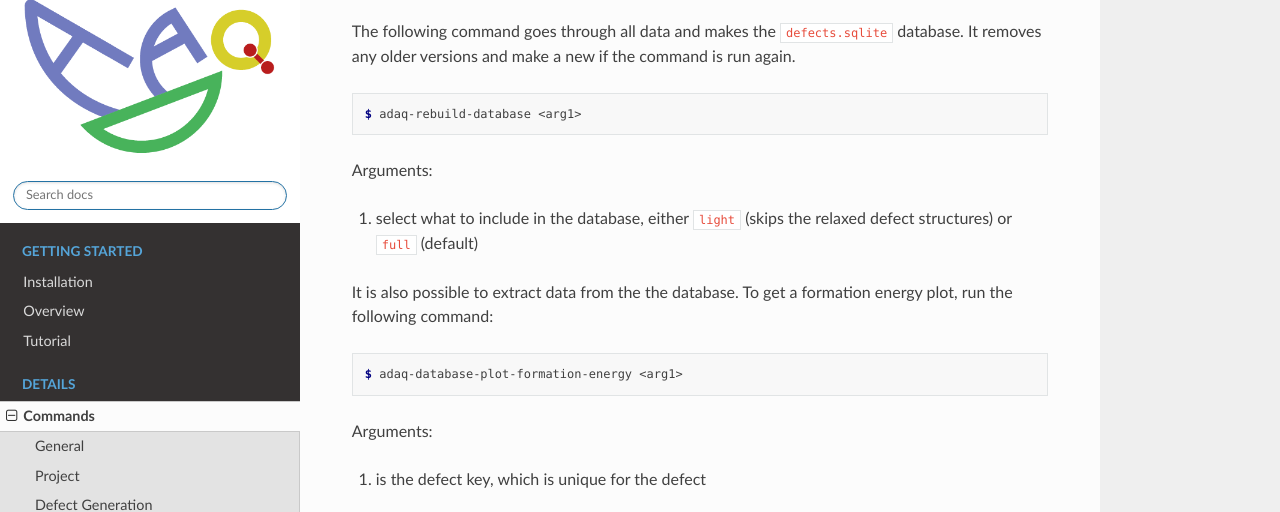
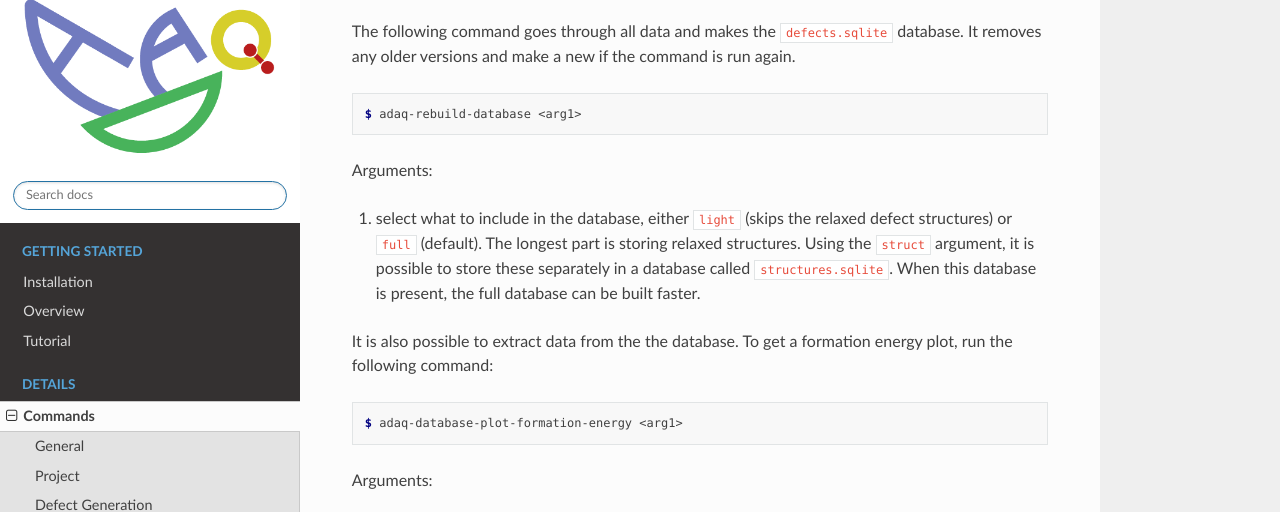
Before and after one commit to j-euler/adaq-doc, a Sphinx documentation site: the page built from docs/source/commands.rst, in a window 1280 px wide and 900 px high, scrolled down 3777 px, cut to the strip 24-536 px from the top of the window. Built offline with Sphinx 7.4.7 and the Read the Docs theme 2.0.0, drawn with Linux system fonts in a browser that asks for light colours.

Commit message:
struct argument added

```diff
--- a/docs/source/commands.rst
+++ b/docs/source/commands.rst
@@ -178,7 +178,7 @@ It removes any older versions and make a new if the command is run again.
 
 Arguments:
 
-#. select what to include in the database, either ``light`` (skips the relaxed defect structures) or ``full`` (default)
+#. select what to include in the database, either ``light`` (skips the relaxed defect structures) or ``full`` (default). The longest part is storing relaxed structures. Using the ``struct`` argument, it is possible to store these separately in a database called ``structures.sqlite``. When this database is present, the full database can be built faster.
 
 It is also possible to extract data from the the database.
 To get a formation energy plot, run the following command:
```
